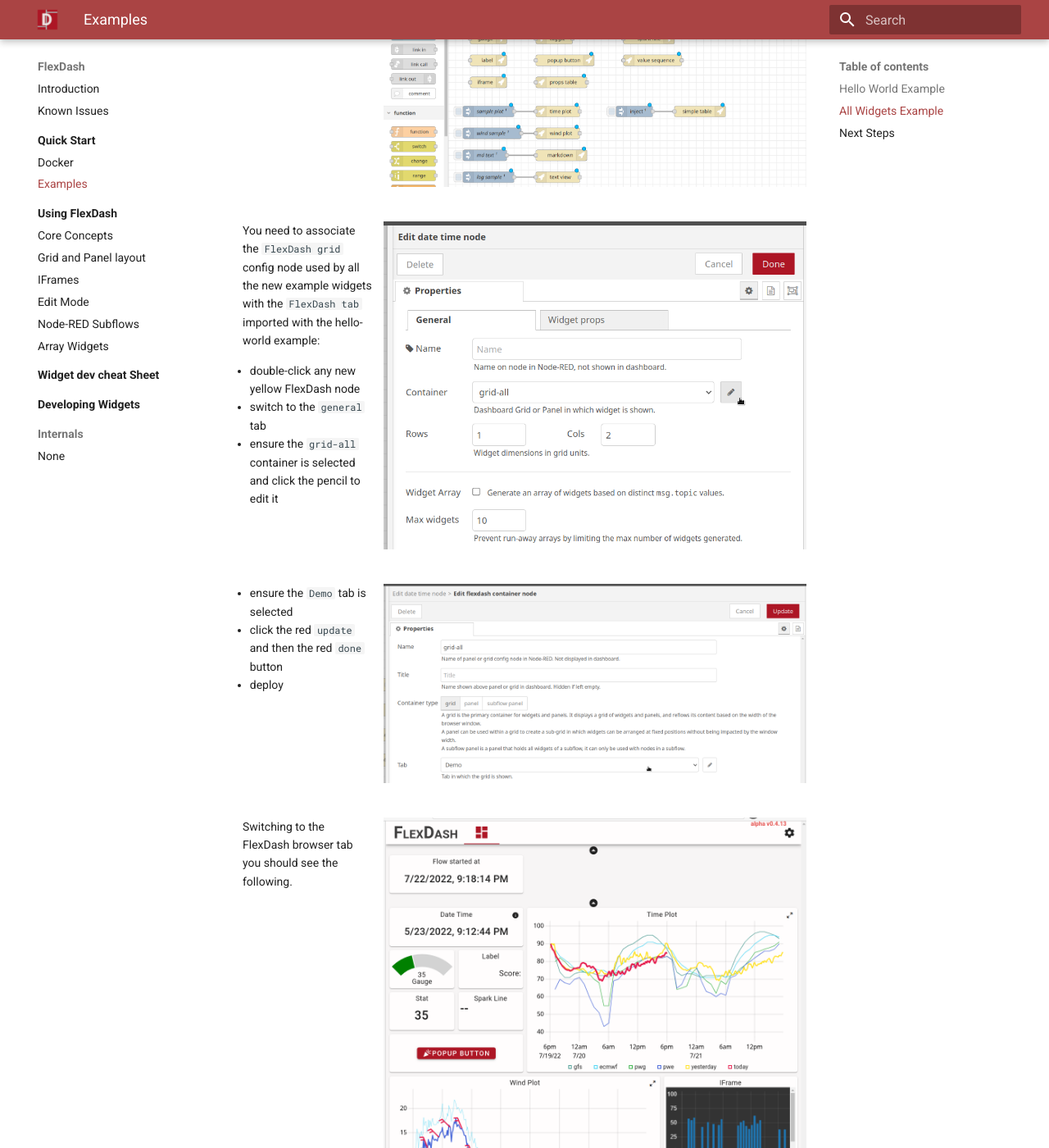
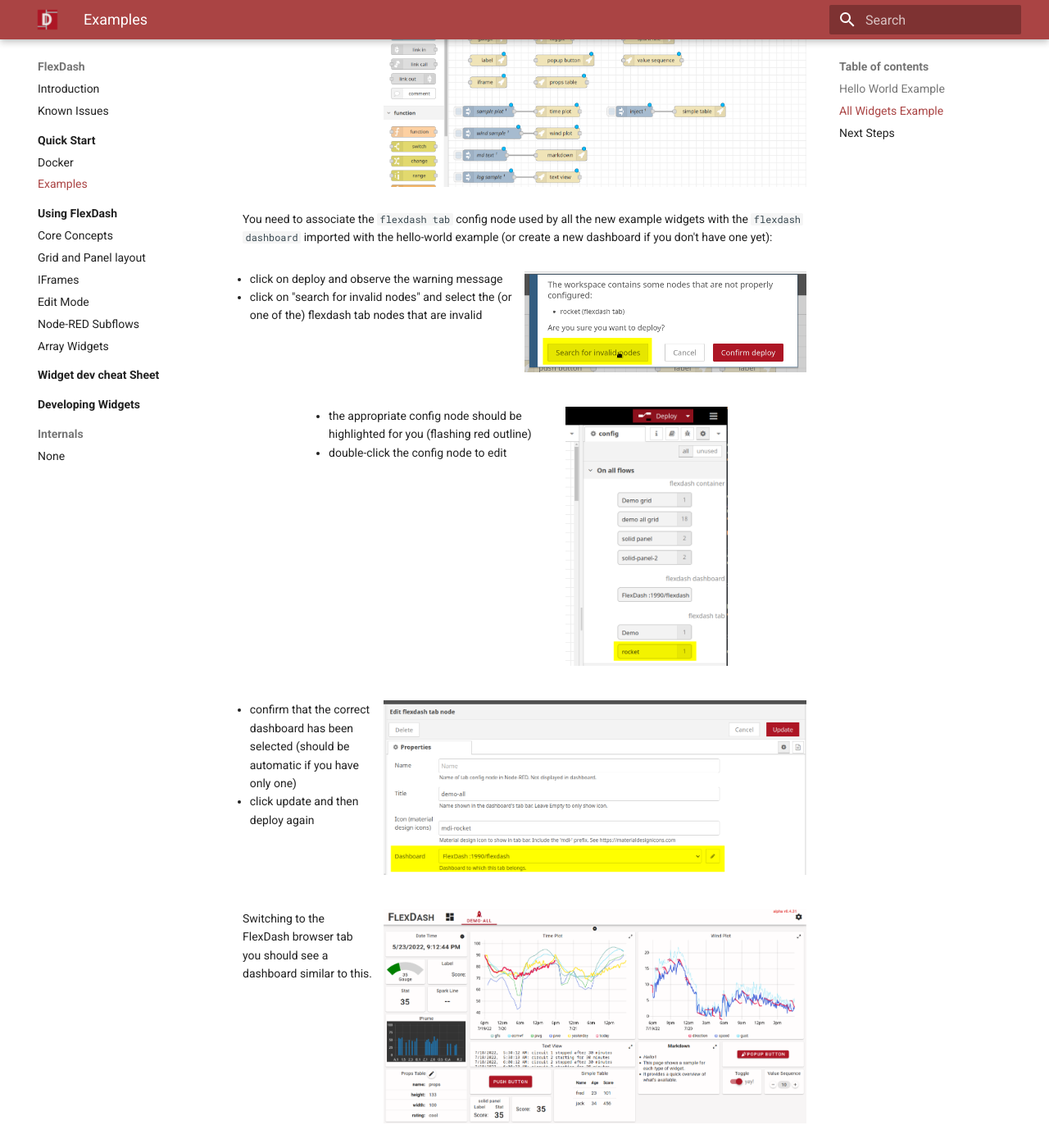
Before and after one commit to flexdash/docs, an MkDocs documentation site: the page built from docs/quick-start/examples.md, in a window 1280 px wide and 1400 px high, scrolled down 1456 px. Shown: the whole window at 82% size. Built offline with MkDocs 1.6.1 and Material for MkDocs 9.7.7, drawn with Linux system fonts in a browser that asks for light colours; some of the changed text lies outside the part shown.

Commit message:
fix all-widgets example walk-through

```diff
--- a/docs/quick-start/examples.md
+++ b/docs/quick-start/examples.md
@@ -1,7 +1,7 @@
 # Examples
 
 The examples are easy to run as long as the `Hello World` example is run first!
-It creates config nodes (dashboard and tab) that the other examples "hook into".
+It creates a dashboard config node that the other examples "hook into".
 If you do not run `Hello World` first you have to create these two config nodes yourself
 (not a big deal).
 
@@ -44,29 +44,36 @@ This is about how it looks after the import if you import the example into the s
 as the hello-world example.
 </figure>
 
+You need to associate the `flexdash tab` config node used by all the new example
+widgets with the `flexdash dashboard` imported with the hello-world example (or create
+a new dashboard if you don't have one yet):
+
 <figure markdown>
-![all widgets config1](all-widgets-config.png){width="75%" align="right"}
+![search invalid nodes](search-inval-nodes.png){width="50%" align="right"}
 
-You need to associate the `FlexDash grid` config node used by all the new example
-widgets with the `FlexDash tab` imported with the hello-world example:
-
-- double-click any new yellow FlexDash node
-- switch to the `general` tab
-- ensure the `grid-all` container is selected and click the pencil to edit it
+- click on deploy and observe the warning message
+- click on "search for invalid nodes" and select the (or one of the) flexdash
+  tab nodes that are invalid
 </figure>
 
 <figure markdown>
-![all widgets config2](all-widgets-config2.png){width="75%" align="right"}
+![rocket tab config node](rocket-tab-config-node.png){width="40%" align="right"}
 
-- ensure the `Demo` tab is selected
-- click the red `update` and then the red `done` button
-- deploy
+- the appropriate config node should be highlighted for you (flashing red outline)
+- double-click the config node to edit
+</figure>
+
+<figure markdown>
+![rocket tab config edit](rocket-tab-config-edit.png){width="75%" align="right"}
+
+- confirm that the correct dashboard has been selected (should be automatic if you have only one)
+- click update and then deploy again
 </figure>
 
 <figure markdown>
 ![all widgets dashboard](all-widgets-dash.png){width="75%" align="right"}
 
-Switching to the FlexDash browser tab you should see the following.
+Switching to the FlexDash browser tab you should see a dashboard similar to this.
 </figure>
 
 ## Next Steps
```
Also changed, not shown: docs/quick-start/all-widgets-dash.png, docs/quick-start/rocket-tab-config-edit.png (added), docs/quick-start/rocket-tab-config-node.png (added), docs/quick-start/search-inval-nodes.png (added).
